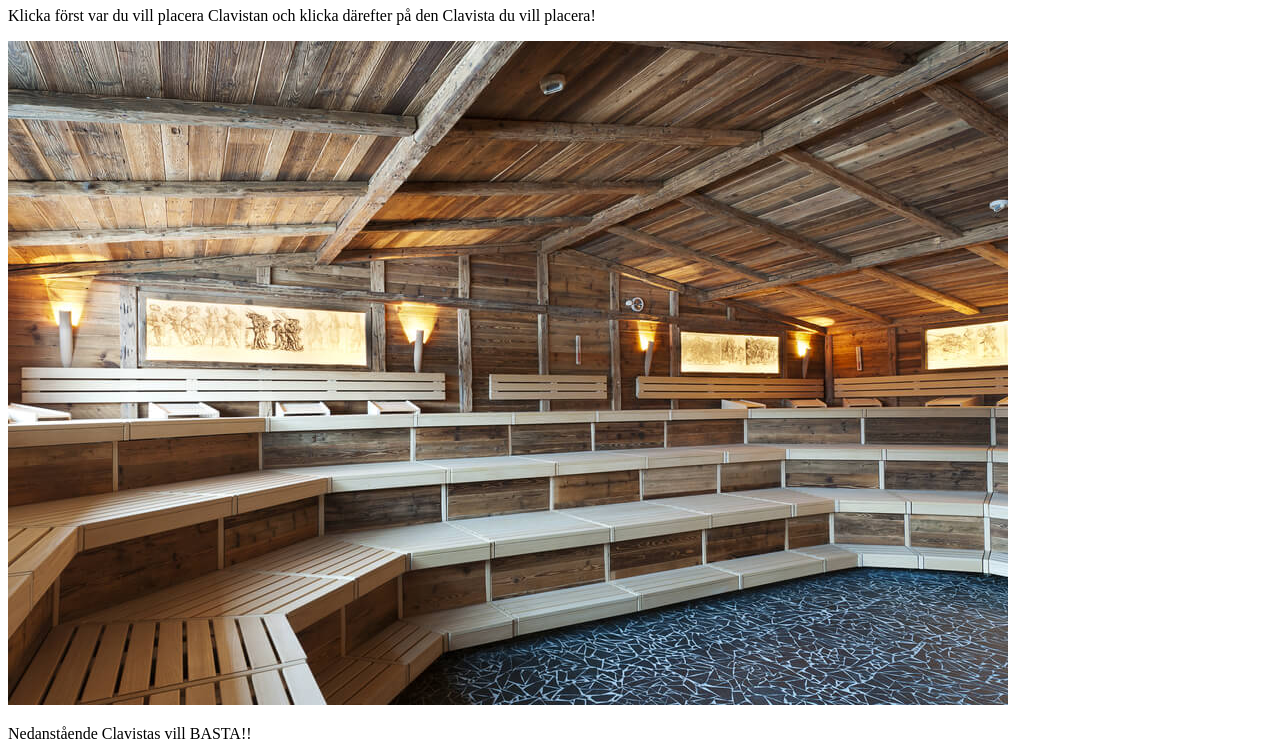
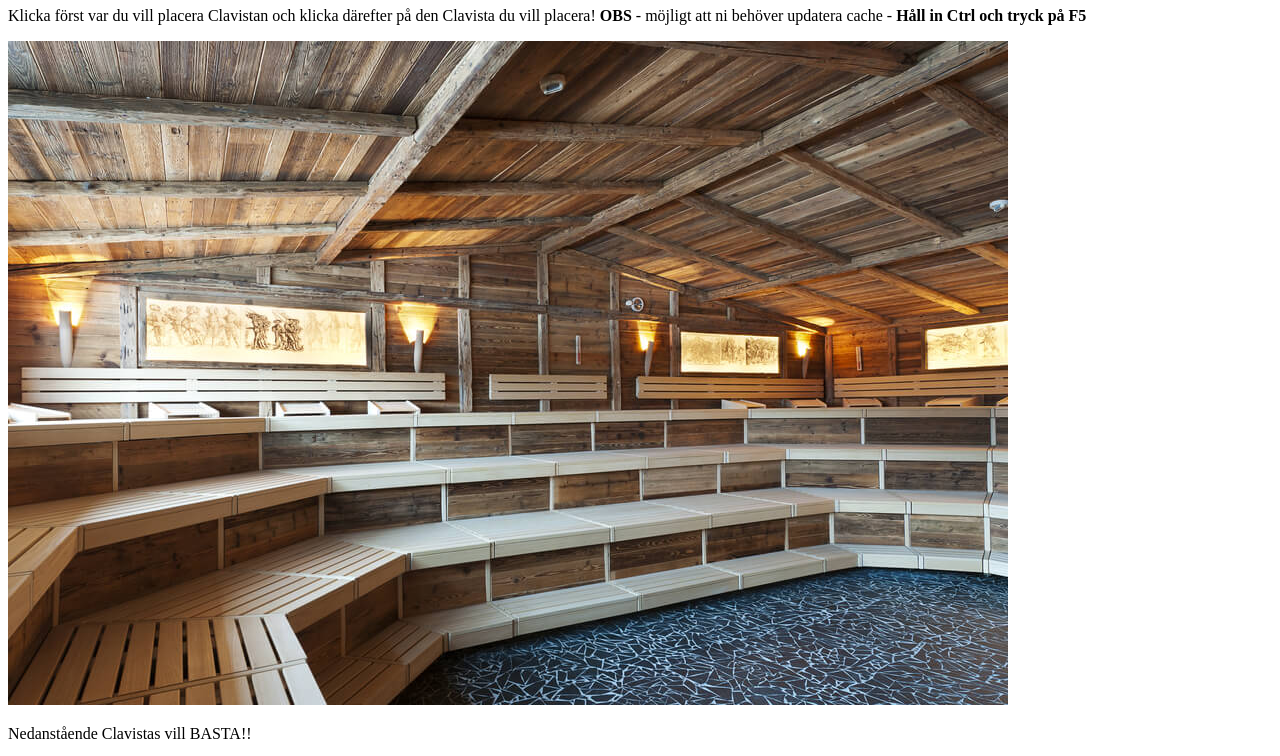
Before and after one commit to saunaclava/saunaclava.github.io, a plain HTML site: page index.html in a window 1280 px wide. Shown: the part 73-829 px from the top of the page. Drawn offline with Linux system fonts and the light colour scheme.

Commit message:
updateAll

```diff
--- a/index.html
+++ b/index.html
@@ -8,11 +8,15 @@
   </head>
   <body>
     <h1>SaunaClava</h1>
-    <p>Klicka först var du vill placera Clavistan och klicka därefter på den Clavista du vill placera!</p>
+    <p>
+      Klicka först var du vill placera Clavistan och klicka därefter på den
+      Clavista du vill placera! <strong>OBS</strong> - möjligt att ni behöver
+      updatera cache - <strong> Håll in Ctrl och tryck på F5</strong>
+    </p>
+
     <img src="sauna1.jpg" id="sauna1" alt="" />
     <p>Nedanstående Clavistas vill BASTA!!</p>
-    <img src="adam.png" id="adam" class="allClavistas"
-    alt="" />
+    <img src="adam.png" id="adam" class="allClavistas" alt="" />
     <img src="marty.png" id="marty" class="allClavistas" alt="" />
 
     <img src="erik.png" id="erik" class="allClavistas" alt="" />
```
